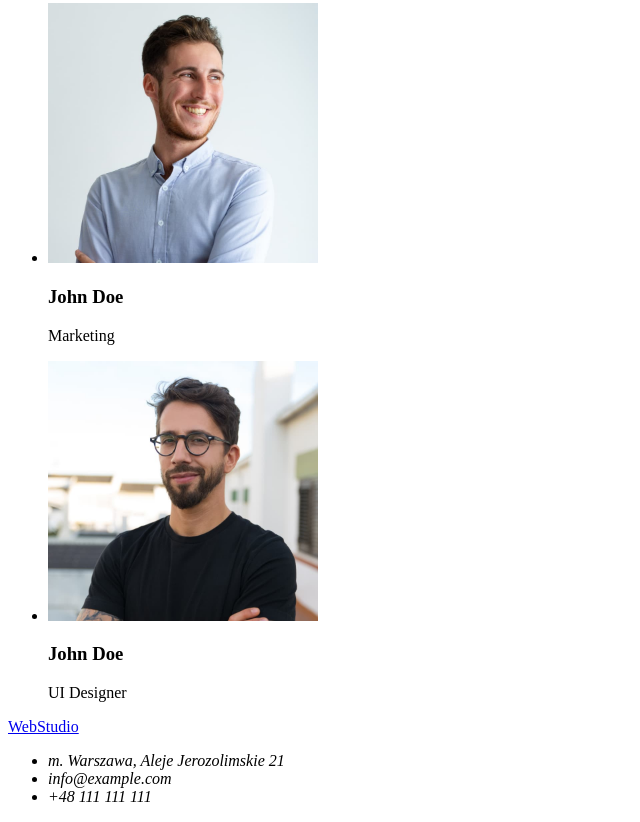
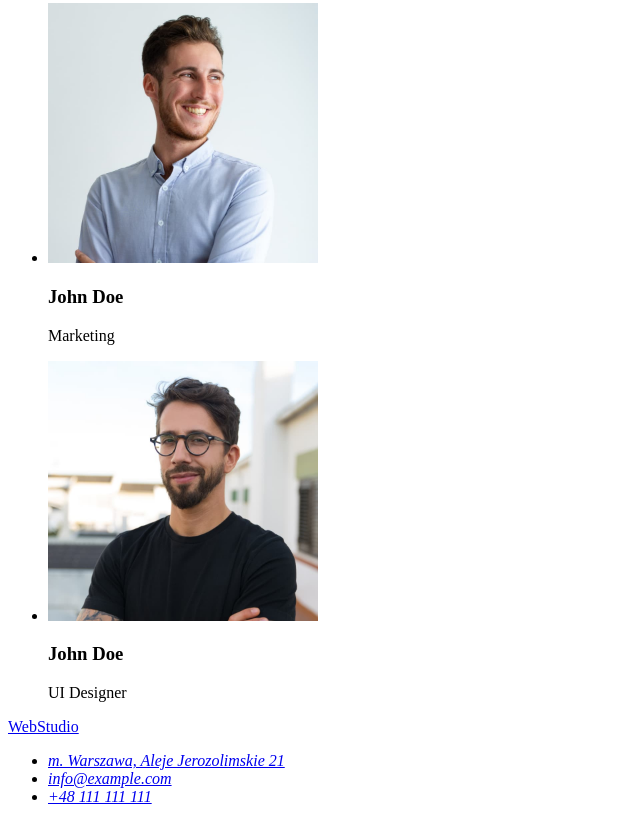
Before and after one commit to Maxnorbert23/goit-markup-hw-01, a plain HTML site: page index.html in a window 1280 px wide. Shown: the part 2229-3051 px from the top of the page, without its empty margins (0-640 px from the left). Drawn offline with Linux system fonts and the light colour scheme.

Commit message:
fixed links in footer

```diff
--- a/index.html
+++ b/index.html
@@ -149,11 +149,12 @@
       <address>
         <ul>
           <li>
-            <a href="https://goo.gl/maps/tXpNoX3jXarDaeSb6" target="_blank"></a
-            >m. Warszawa, Aleje Jerozolimskie 21
+            <a href="https://goo.gl/maps/tXpNoX3jXarDaeSb6" target="_blank"
+              >m. Warszawa, Aleje Jerozolimskie 21</a
+            >
           </li>
-          <li><a href="mailto:info@example.com"></a>info@example.com</li>
-          <li><a href="tel:+48111111111"></a>+48 111 111 111</li>
+          <li><a href="mailto:info@example.com">info@example.com</a></li>
+          <li><a href="tel:+48111111111">+48 111 111 111</a></li>
         </ul>
       </address>
     </footer>
```
